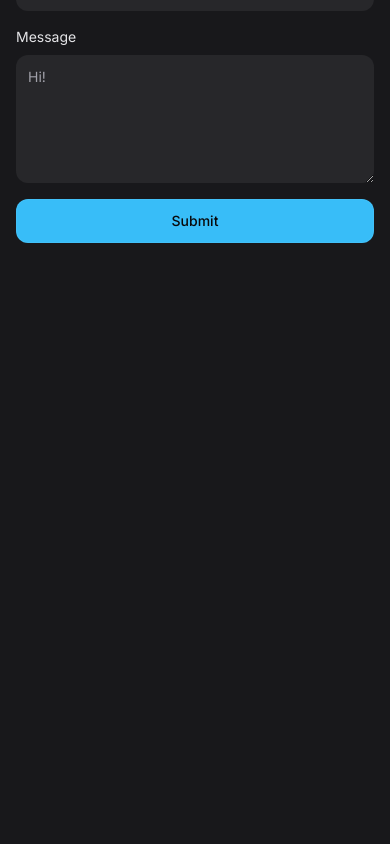
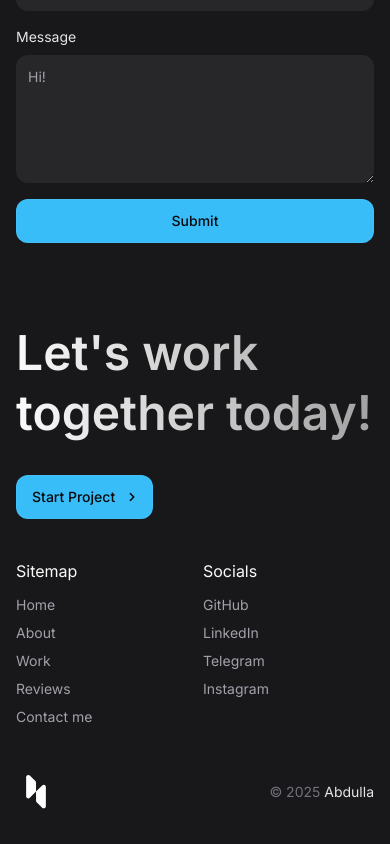
Before and after one commit to ZufarovAbdulla99/portfolio, a React (Vite) app: page / in a window 390 px wide. Shown: the part 6061-6905 px from the top of the page. Before the commit the page ends 6304 px from the top, so only its background shows below. Built offline with nearby package versions, Linux system fonts and the light colour scheme.

Commit message:
Footer section added

```diff
--- a/package.json
+++ b/package.json
@@ -10,6 +10,7 @@
     "preview": "vite preview"
   },
   "dependencies": {
+    "lenis": "^1.1.21",
     "react": "^19.0.0",
     "react-dom": "^19.0.0",
     "tailwind-scrollbar": "^3.0.1"
--- a/src/App.tsx
+++ b/src/App.tsx
@@ -1,3 +1,7 @@
+// Node modules
+
+
+
 // Components
 import Header from "./components/Header";
 import Hero from "./components/Hero";
@@ -6,6 +10,7 @@
 import Work from "./components/Work";
 import Review from "./components/Review";
 import Contact from "./components/Contact";
+import Footer from "./components/Footer";
 
 const App = () => {
   return (
@@ -19,6 +24,7 @@
         <Review />
         <Contact />
       </main>
+      <Footer />
     </>
   );
 };
--- a/src/components/Button.tsx
+++ b/src/components/Button.tsx
@@ -10,7 +10,7 @@
 const ButtonPrimary: FC<IButtonType> = ({ href, target = "_self", label, icon, classes }) => {
   if (href) {
     return (
-      <a href={href} target={target} className={"btn btn-primary" + classes}>
+      <a href={href} target={target} className={"btn btn-primary " + classes}>
         {label}
 
         {icon ? (
--- /dev/null
+++ b/src/components/Footer.tsx
@@ -0,0 +1,120 @@
+// Components
+import { ButtonPrimary } from "./Button";
+
+// Types
+
+import { ISiteMapType } from "../types/SiteMapType";
+import { ISocialType } from "../types/SocialType";
+
+const sitemap: ISiteMapType[] = [
+  {
+    label: "Home",
+    href: "#home",
+  },
+  {
+    label: "About",
+    href: "#about",
+  },
+  {
+    label: "Work",
+    href: "#work",
+  },
+  {
+    label: "Reviews",
+    href: "#reviews",
+  },
+  {
+    label: "Contact me",
+    href: "#contact",
+  },
+];
+
+const socials: ISocialType[] = [
+  {
+    label: "GitHub",
+    href: "https://github.com/ZufarovAbdulla99",
+  },
+  {
+    label: "LinkedIn",
+    href: "https://www.linkedin.com/in/abdulla-zufarov-6b3825285/",
+  },
+  {
+    label: "Telegram",
+    href: "https://t.me/Zufarov_Abdulla_99",
+  },
+  {
+    label: "Instagram",
+    href: "https://www.instagram.com/zufarov_abdulla/",
+  },
+];
+
+const Footer = () => {
+  return (
+    <footer className="section">
+      <div className="container">
+        <div className="lg:grid lg:grid-cols-2 ">
+          <div className="mb-10">
+            <h2 className="headline-1 mb-8 lg:max-w-[12ch]">
+              Let&apos;s work together today!
+            </h2>
+
+            <ButtonPrimary
+              href="mailto:zufarovabdulla08@gmail.com"
+              label="Start Project"
+              icon="chevron_right"
+            />
+          </div>
+
+          <div className="grid grid-cols-2 gap-4 lg:pl-20">
+            <div>
+              <p className="mb-2">Sitemap</p>
+
+              <ul>
+                {sitemap.map((sitemap: ISiteMapType, key: number) => (
+                  <li key={key}>
+                    <a
+                      href={sitemap.href}
+                      className="block text-sm text-zinc-400 py-1 transition-colors hover:text-zinc-200"
+                    >
+                      {sitemap.label}
+                    </a>
+                  </li>
+                ))}
+              </ul>
+            </div>
+
+            <div>
+              <p className="mb-2">Socials</p>
+
+              <ul>
+                {socials.map((social: ISocialType, key: number) => (
+                  <li key={key}>
+                    <a
+                      href={social.href}
+                      target="_blank"
+                      className="block text-sm text-zinc-400 py-1 transition-colors hover:text-zinc-200"
+                    >
+                      {social.label}
+                    </a>
+                  </li>
+                ))}
+              </ul>
+            </div>
+          </div>
+        </div>
+
+        <div className="flex items-center justify-between pt-10 mb-8">
+          <a href="" className="">
+            <img src="/images/logo.svg" width={40} height={40} alt="Logo" />
+          </a>
+
+          <p className="text-zinc-500 text-sm">
+            &copy; 2025 <span className="text-zinc-200">Abdulla</span>
+          </p>
+        </div>
+      </div>
+    </footer>
+  );
+};
+
+export default Footer;
--- /dev/null
+++ b/src/types/SiteMapType.ts
@@ -0,0 +1,4 @@
+export interface ISiteMapType {
+  label: string;
+  href: string;
+}
--- /dev/null
+++ b/src/types/SocialType.ts
@@ -0,0 +1,4 @@
+export interface ISocialType {
+  label: string;
+  href: string;
+}
```
Also changed, not shown: 1 other file (tests, documents, lock files or other folders).
